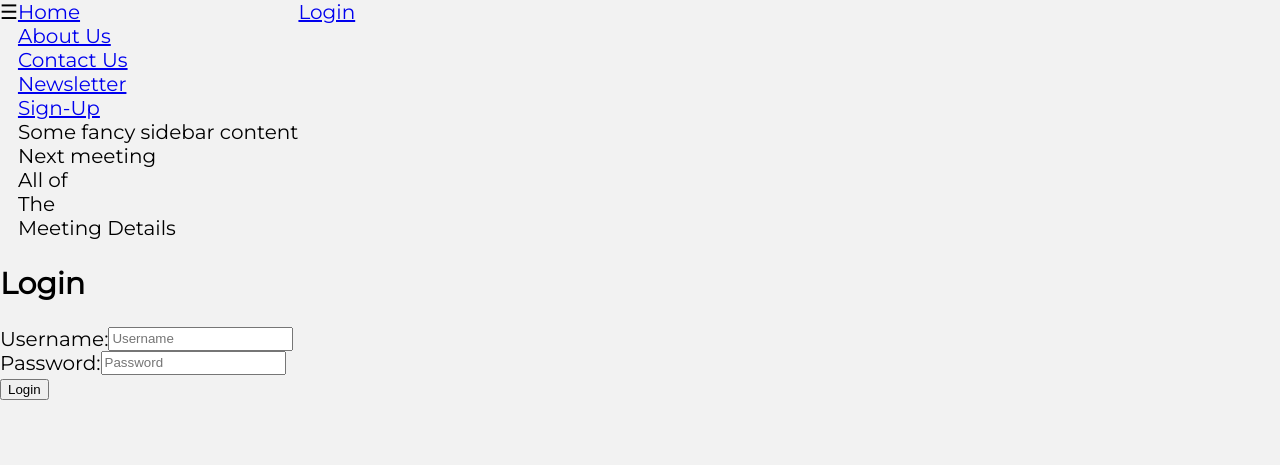
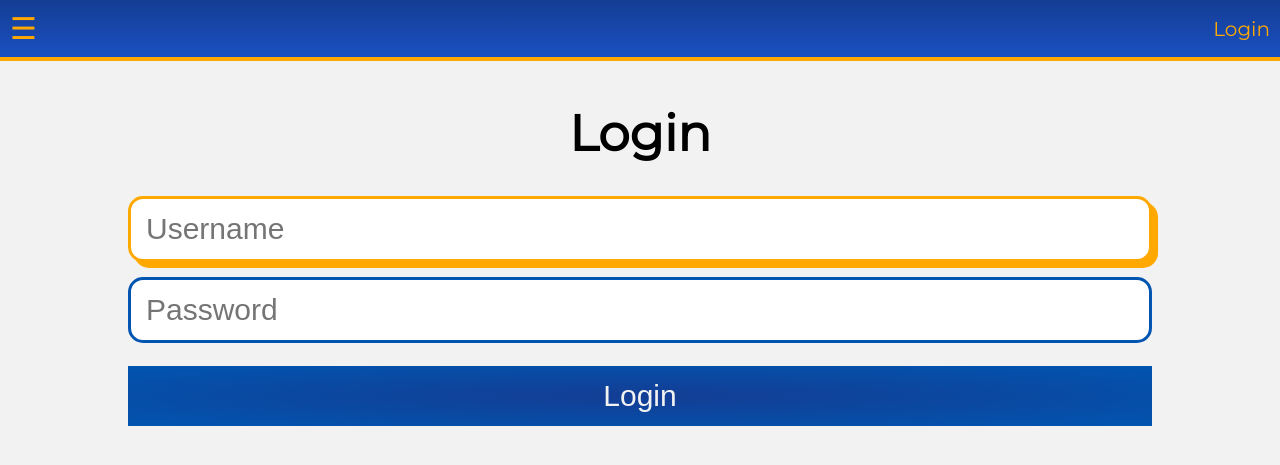
Before and after one commit to andosgee/Rotary, a PHP site: page /login.php in a window 1280 px wide. Shown: the top 465 px of the page. Run offline with PHP 8.4, Linux system fonts and the light colour scheme.

Commit message:
Styling for Nav and Login/Signup forms

```diff
--- a/css/style.css
+++ b/css/style.css
@@ -19,4 +19,101 @@ body {
   flex-direction: column;
 }
 
+a {
+  text-decoration: none;
+  color: inherit;
+}
+
+.solid {
+  /*Fixes hr tags used in flex boxes */
+  width: 100%;
+  border: 1px solid inherit;
+}
+
+.nav {
+  background-image: linear-gradient(180deg, #143D94, #1a50c1);
+  color: #FFA800;
+  border-bottom: 0.2em solid #FFA800;
+  padding: 0.5em;
+}
+
+.nav__bar {
+  justify-content: space-between;
+  align-items: center;
+}
+
+.nav__hamburger {
+  font-size: 1.5em;
+  cursor: pointer;
+}
+
+.nav__menu {
+  overflow: hidden;
+  max-height: 0;
+  opacity: 0;
+  text-align: center;
+  transition: max-height 1s, opacity 0.7s ease-in-out;
+}
+
+.nav__items {
+  font-size: 1.5em;
+}
+
+.nav__item {
+  margin: 0.2em 0;
+}
+
+.login, .signup {
+  align-items: center;
+  width: 100%;
+}
+
+.login__title, .signup__title {
+  font-size: 2.5em;
+  margin-bottom: 0.5em;
+  font-weight: 600;
+  text-align: center;
+}
+
+.login__form, .signup__form {
+  width: 80%;
+  text-align: center;
+}
+
+.login__input, .signup__input {
+  margin: 0.25em 0;
+  height: 2em;
+  padding: 0 0.5em;
+  font-size: 1.5em;
+  border-radius: 0.5em;
+  border: 0.1em solid #0055B0;
+}
+
+.login__input:focus, .signup__input:focus {
+  outline: none;
+  border-color: #FFA800;
+  box-shadow: 0.2em 0.2em #FFA800;
+}
+
+.login__submit, .signup__submit {
+  font-size: 1.5em;
+  margin-top: 0.5em;
+  width: 100%;
+  color: #F2F2F2;
+  background-image: radial-gradient(#143D94, #0055B0);
+  height: 2em;
+  border: none;
+  -webkit-appearance: none;
+}
+
+.login__error, .signup__error {
+  margin: 1.5em auto;
+  text-align: center;
+  color: #F52C2C;
+}
+
+.signup__message {
+  text-align: center;
+}
+
 /*# sourceMappingURL=style.css.map */
--- a/css/style.scss
+++ b/css/style.scss
@@ -1,4 +1,4 @@
-$colors: ('yellow':#FFA800,'light blue':#0055B0,'dark blue':#143D94,'white':#F2F2F2,'black':#000000,'light grey':#AAAAAA);
+$colors: ('yellow':#FFA800,'light blue':#0055B0,'dark blue':#143D94,'white':#F2F2F2,'black':#000000,'light grey':#AAAAAA,'red':#F52C2C);
 
 @function color_scheme($color){
   @return map-get($colors,$color);
@@ -20,3 +20,97 @@ body{
   display: flex;
   flex-direction: column;
 }
+a{
+  text-decoration: none;
+  color: inherit;
+}
+.solid{ /*Fixes hr tags used in flex boxes */
+  width: 100%;
+  border: 1px solid inherit;
+}
+
+.nav{
+  background-image: linear-gradient(180deg,color_scheme('dark blue'),lighten(color_scheme('dark blue'),10));
+  color: color_scheme('yellow');
+  border-bottom: 0.2em solid color_scheme('yellow');
+  padding: 0.5em;
+
+  &__bar{
+    justify-content: space-between;
+    align-items: center;
+  }
+
+  &__hamburger{
+    font-size: 1.5em;
+    cursor: pointer;
+  }
+
+  &__menu{
+    overflow: hidden;
+    max-height: 0;
+    opacity: 0;
+    text-align: center;
+    transition: max-height 1s, opacity 0.7s ease-in-out;
+  }
+
+  &__items{
+    font-size: 1.5em;
+  }
+
+  &__item{
+    margin: 0.2em 0;
+  }
+}
+
+.login, .signup{
+  align-items: center;
+  width: 100%;
+
+  &__title{
+    font-size: 2.5em;
+    margin-bottom: 0.5em;
+    font-weight: 600;
+    text-align: center;
+  }
+
+  &__form{
+    width: 80%;
+    text-align: center;
+  }
+
+  &__input{
+    margin: 0.25em 0;
+    height: 2em;
+    padding: 0 0.5em;
+    font-size: 1.5em;
+    border-radius: 0.5em;
+    border: 0.1em solid color_scheme('light blue');
+
+    &:focus{
+      outline: none;
+      border-color: color_scheme('yellow');
+      box-shadow: 0.2em 0.2em color_scheme('yellow');
+    }
+  }
+
+  &__submit{
+    font-size: 1.5em;
+    margin-top: 0.5em;
+    width: 100%;
+    color: color_scheme('white');
+    background-image: radial-gradient(color_scheme('dark blue'),color_scheme('light blue'));
+    height: 2em;
+    border: none;
+    -webkit-appearance: none
+  }
+
+  &__error{
+    margin: 1.5em auto;
+    text-align: center;
+    color: color_scheme('red');
+  }
+}
+
+.signup__message{
+  text-align: center;
+}
--- a/inc/login_form.php
+++ b/inc/login_form.php
@@ -1,16 +1,10 @@
-<div class="login">
+<div class="login column">
   <h2 class="login__title">Login</h2>
     <form class="login__form" method="post" name="login">
       <div class="column">
-        <div class="row">
-          <label class="login__label" for="login_user">Username:</label>
-          <input class="login__input" name="login_user" placeholder="Username" required>
-        </div>
+        <input class="login__input" name="login_user" placeholder="Username" required autofocus>
 
-        <div class="row">
-          <label class="login__label" for="login_pass">Password:</label>
-          <input class="login__input" type="password" name="login_pass" placeholder="Password" required>
-        </div>
+        <input class="login__input" type="password" name="login_pass" placeholder="Password" required>
       </div>
       <button class= "login__submit" type="submit" name="login_submit">Login</button>
     </form>
--- a/inc/login_validation.php
+++ b/inc/login_validation.php
@@ -24,7 +24,7 @@ if(isset($_POST["login_submit"])){
     header("location: index.php");
   }
   else{
-    echo "Incorrect Username or Password.";
+    echo "<div class='login__error'>Incorrect Username or Password</div>";
   }
 }
 ?>
--- a/inc/nav.php
+++ b/inc/nav.php
@@ -23,9 +23,18 @@ else{ //Default Menu
 }
  ?>
 
-<div class="nav row"> <!--Master Class of divs-->
-  <span class="nav__hamburger" onclick="mobileMenu()">&#9776;</span>
-  <div class="nav__menu">
+<div class="nav"> <!--Master Class of divs-->
+  <div class="nav__bar row">
+    <span class="nav__hamburger" onclick="mobileMenu()">&#9776;</span>
+
+    <?php
+    echo "<a class=\"nav__login\" href='./{$login_state}.php'>"
+            .ucwords($login_state).
+         "</a>";
+    ?>
+  </div>
+
+  <div class="nav__menu column">
     <div class="nav__items column"><!--Holds nav items-->
       <?php //Display links
       foreach($nav_items as $display_text => $link){
@@ -34,14 +43,12 @@ else{ //Default Menu
       }
        ?>
     </div>
+    <hr class="solid">
     <!-- Include sidebar in mobile version -->
     <?php include './inc/sidebar.php'; ?>
   </div>
-  <?php
-  echo "<a class=\"nav__item\" href='./{$login_state}.php'>"
-          .ucwords($login_state).
-       "</a>";
-  ?>
+
+
 </div>
 
 <!-- JS for hamburger -->
--- a/inc/signup_validation.php
+++ b/inc/signup_validation.php
@@ -1,3 +1,4 @@
+<div class="signup column">
 <?php
 $display_success_message = false;
 
@@ -24,7 +25,7 @@ if(isset($_POST["signup_submit"])){ #checks for button press
 //If successful form submit, replace form with message
 //Else display the form
 if($display_success_message){
-  echo "<h2>Thank you for registering.
+  echo "<h2 class='signup__message'>Thank you for registering.
             <br />
             We will be in touch shortly.
         </h2>";
@@ -33,3 +34,4 @@ else{ //Display interest form
   include './inc/signup_form.php';
 }
 ?>
+</div>
--- a/js/nav_menu.js
+++ b/js/nav_menu.js
@@ -1,9 +1,13 @@
 function mobileMenu() { //Hamburger Toggle
+  //Opacity and max-height used for transition effect
+  //Instead of display which cannot be transitioned
   var nav = document.getElementsByClassName("nav__menu")[0];
-  if (nav.style.display === "block") { //Toggle items state
-      nav.style.display = "none";
+  if (nav.style.opacity === "1") { //Toggle items state
+      nav.style.opacity = "0";
+      nav.style.maxHeight = "0";
     }
   else {
-        nav.style.display = "block";
+    nav.style.opacity = "1";
+    nav.style.maxHeight = "100vh";
       }
 }
--- a/login.php
+++ b/login.php
@@ -6,9 +6,7 @@
   <?php include "./inc/nav.php"; ?>
 
   <?php include "./inc/login_form.php"; ?>
-  <div class="login__error">
-    <?php include "./inc/login_validation.php"; ?>
-  </div>
+  <?php include "./inc/login_validation.php"; ?>
 
   <?php include "./inc/footer.php"; ?>
 </body>
--- a/signup.php
+++ b/signup.php
@@ -6,9 +6,7 @@
   <?php include "inc/nav.php"; ?>
   <div class="row">
     <?php //include './inc/sidebar.php'; ?> <!-- Only on desktop -->
-    <div class="column">
-      <?php include "./inc/signup_validation.php";?>
-    </div>
+    <?php include "./inc/signup_validation.php";?>
   </div>
   <?php include "./inc/footer.php"; ?>
 </body>
```
Also changed, not shown: css/andrew.css (deleted, +0 -88 lines), inc/signup_form.php (+1 -10 lines), 1 other file.
